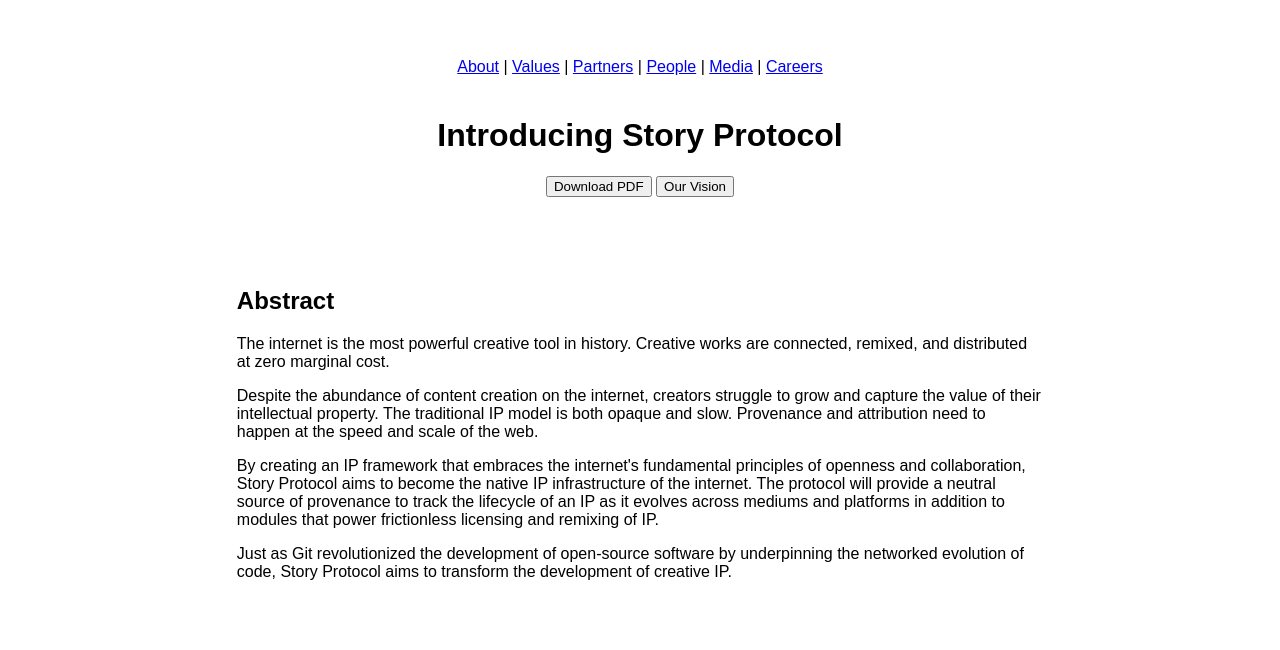
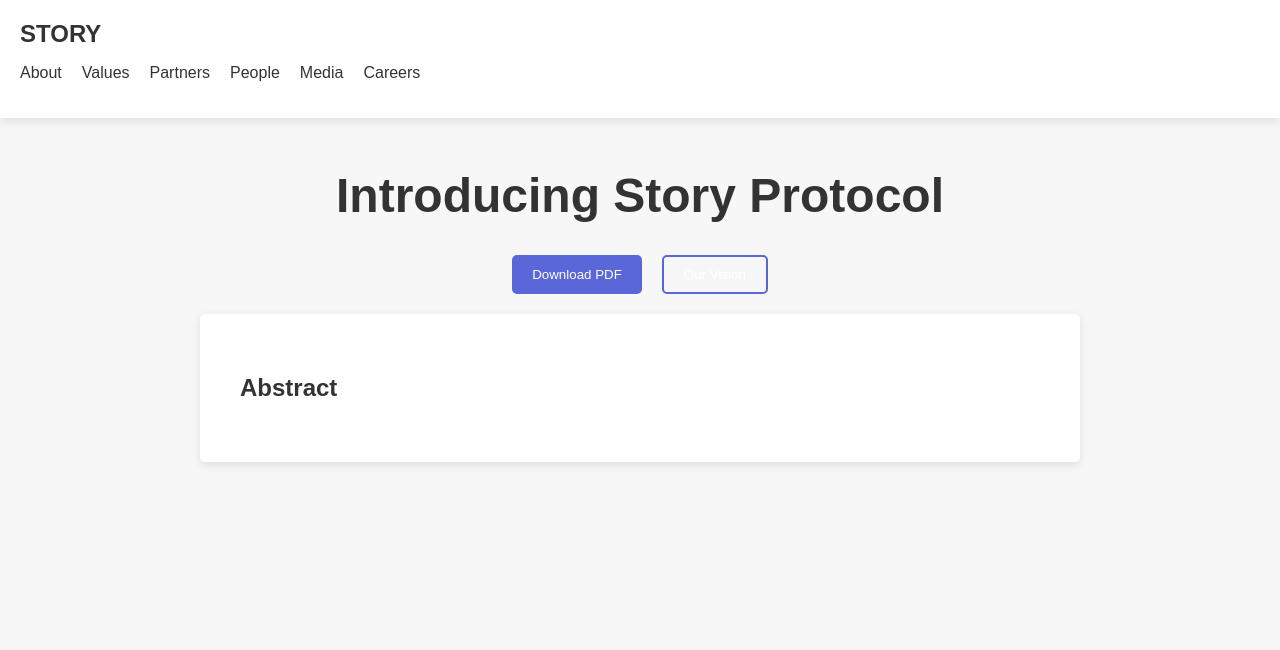
Before and after one commit to michaelsipper/c2c, a plain HTML site: page index.html in a window 1280 px wide. Drawn offline with Linux system fonts and the light colour scheme.

Commit message:
Update index.html

```diff
--- a/index.html
+++ b/index.html
@@ -1,59 +1,37 @@
 <!DOCTYPE html>
 <html lang="en">
-
 <head>
     <meta charset="UTF-8">
     <meta name="viewport" content="width=device-width, initial-scale=1.0">
+    <link rel="stylesheet" href="styles.css">
     <title>Story Protocol</title>
-    <style>
-        /* Basic styles for centering and spacing */
-        body {
-            font-family: Arial, sans-serif;
-            text-align: center;
-            padding: 50px 10%;
-        }
-
-        .overlay {
-            background-color: rgba(255, 255, 255, 0.7);
-            padding: 20px;
-        }
-    </style>
 </head>
-
 <body>
-    <!-- Navbar -->
-    <nav>
-        <a href="#about">About</a> |
-        <a href="#values">Values</a> |
-        <a href="#partners">Partners</a> |
-        <a href="#people">People</a> |
-        <a href="#media">Media</a> |
-        <a href="#careers">Careers</a>
-    </nav>
-
-    <!-- Main Hero Section -->
-    <div class="overlay">
+    <header>
+        <nav>
+            <div class="logo">STORY</div>
+            <ul>
+                <li>About</li>
+                <li>Values</li>
+                <li>Partners</li>
+                <li>People</li>
+                <li>Media</li>
+                <li>Careers</li>
+            </ul>
+        </nav>
+    </header>
+    <main>
         <h1>Introducing Story Protocol</h1>
-        <button>Download PDF</button>
-        <button>Our Vision</button>
-    </div>
-
-    <!-- Article/Blog Section -->
-    <section style="padding: 50px 10%; text-align: left;">
-        <h2>Abstract</h2>
-        <p>The internet is the most powerful creative tool in history. Creative works are connected,
-            remixed, and distributed at zero marginal cost.</p>
-        <p>Despite the abundance of content creation on the internet, creators struggle to grow and
-            capture the value of their intellectual property. The traditional IP model is both opaque
-            and slow. Provenance and attribution need to happen at the speed and scale of the web.</p>
-        <p>By creating an IP framework that embraces the internet's fundamental principles of
-            openness and collaboration, Story Protocol aims to become the native IP infrastructure of
-            the internet. The protocol will provide a neutral source of provenance to track the lifecycle
-            of an IP as it evolves across mediums and platforms in addition to modules that power
-            frictionless licensing and remixing of IP.</p>
-        <p>Just as Git revolutionized the development of open-source software by underpinning the
-            networked evolution of code, Story Protocol aims to transform the development of creative IP.</p>
-    </section>
+        <div class="buttons">
+            <button class="btn">Download PDF</button>
+            <button class="btn secondary">Our Vision</button>
+        </div>
+        <section class="abstract">
+            <h2>Abstract</h2>
+            <p>
+                <!-- Your content here -->
+            </p>
+        </section>
+    </main>
 </body>
-
 </html>
```
